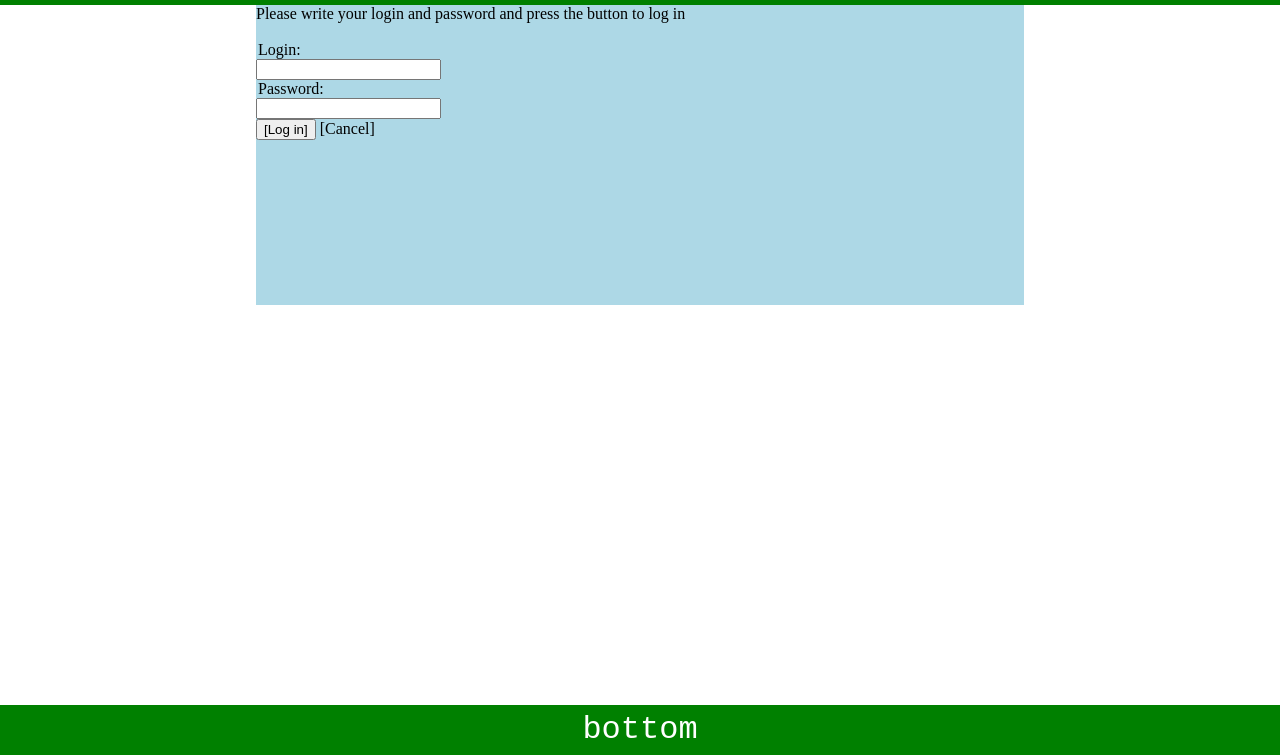
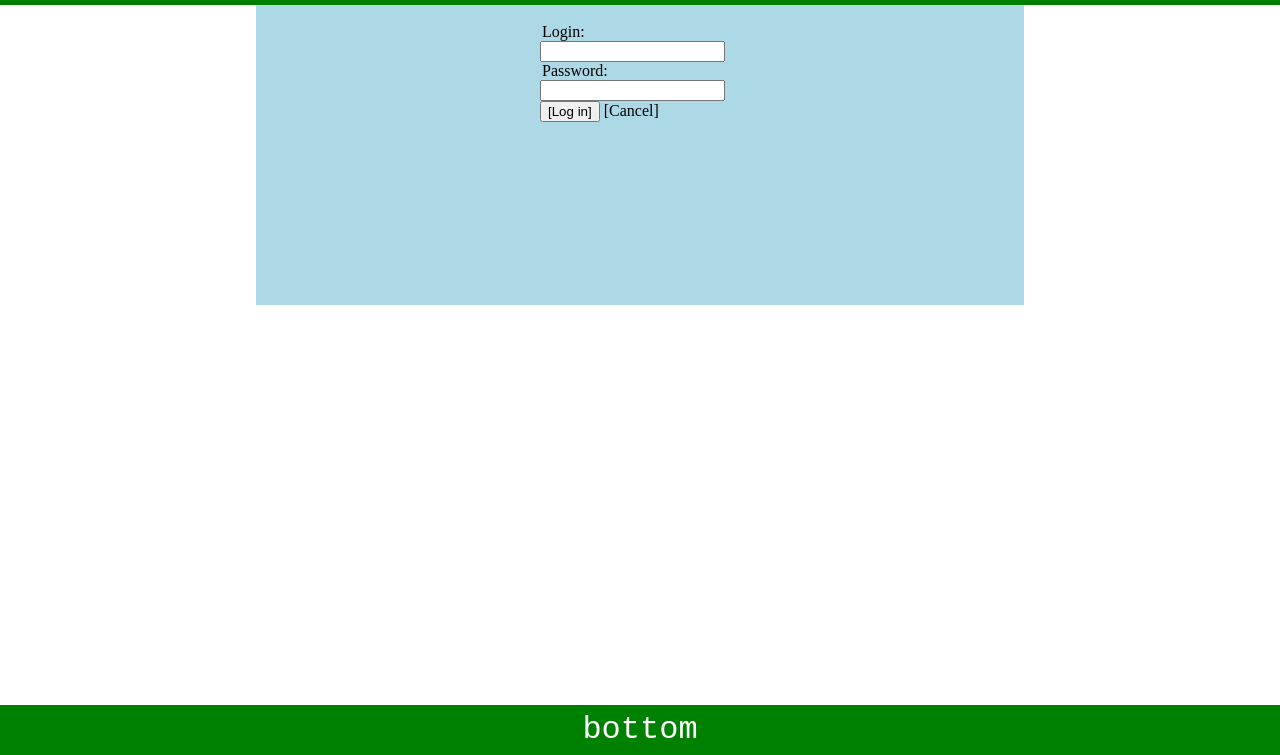
Before and after one commit to Jungne/SB5-U1-Projekt-Individual, a website: page public/signin/signin.html in a window 1280 px wide. Shown: the part 45-800 px from the top of the page. Drawn offline with Linux system fonts and the light colour scheme.

Commit message:
visual changes

```diff
--- a/public/chatroom/chatroom.css
+++ b/public/chatroom/chatroom.css
@@ -1,6 +1,7 @@
 #container-chat {
     margin: auto;
     width: 400px;
+    height: 200px;
 }
 
 #textarea {
--- a/public/signin/signin.css
+++ b/public/signin/signin.css
@@ -1,5 +1,9 @@
-.login-boks-label
+.label
 {
-	width: 200px;
 	margin-left: 2px;
 }
+
+#container-login {
+    margin: auto;
+    width: 200px;
+}
--- a/public/signin/signin.html
+++ b/public/signin/signin.html
@@ -18,14 +18,16 @@
         <h1>bottom</h1>
     </div>
     <div id="container-main">
-        <p>Please write your login and password and press the button to log in</p>
+        <div id="container-login">
 
             <form action="/signin" method="POST">
                 <div id="signin-boks">
                     <br />
-                <div class='login-boks-label'>Login:</div> <input type="text" id="login" name="username" value="">
+                    <p class="label">Login:</p>
+                    <input type="text" id="login" name="username">
                     <br />
-                <div class='login-boks-label'>Password:</div> <input type="text" id="password" name="password" value="">
+                    <p class="label">Password:</p>
+                    <input type="text" id="password" name="password">
                 </div>
 
                 <button type="submit" id="log-in-button">[Log in]</button>
@@ -34,6 +36,7 @@
             </form>
 
         </div>
+    </div>
 </body>
 
 </html>
```
Also changed, not shown: public/index.html (line endings or trailing spaces). Lines whose indentation alone changed are shown as unchanged.
